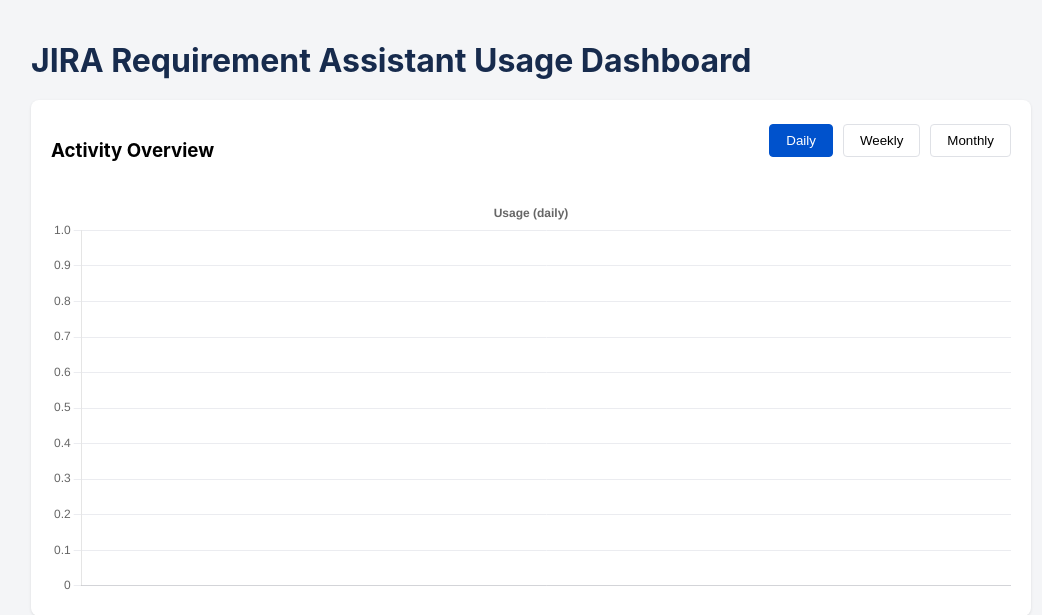
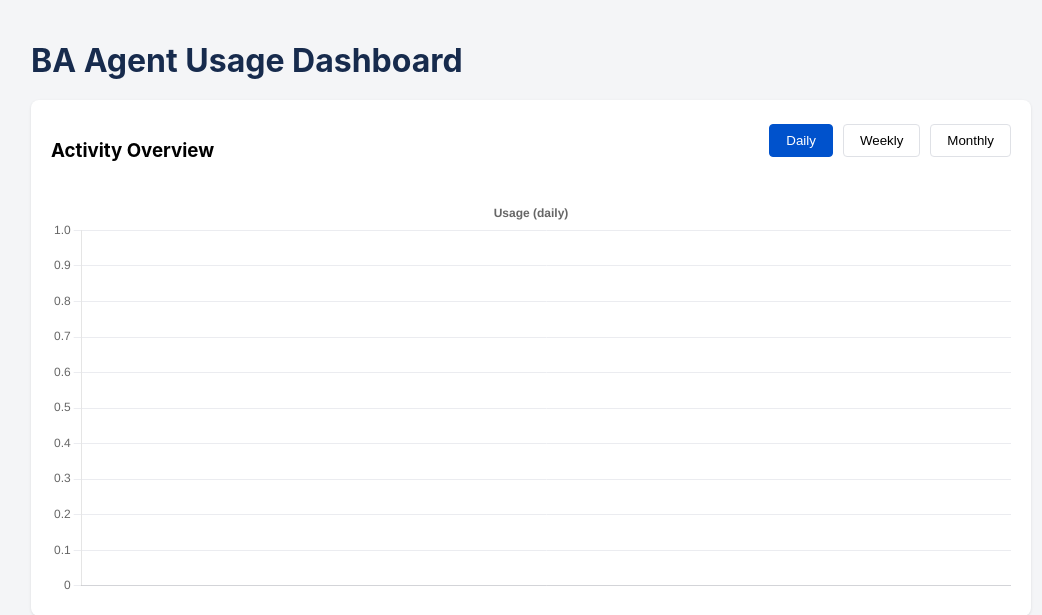
Before and after one commit to jackyhsuehtcg/requirement_assistant, a FastAPI app: page /dashboard in a window 1280 px wide. Shown: the top 615 px of the page, without its empty margins (109-1151 px from the left). Run offline with FastAPI, Linux system fonts and the light colour scheme; data that the repository does not hold is empty.

Commit message:
改名為BA Agent

```diff
--- a/backend/app/services.py
+++ b/backend/app/services.py
@@ -394,7 +394,7 @@ class LLMService:
             api_key = settings.OPENROUTER_API_KEY
             self.extra_headers = {
                 "HTTP-Referer": "https://github.com/hideman/requirement_assistant",
-                "X-Title": "JIRA Requirement Assistant",
+                "X-Title": "BA Agent",
             }
         else:
             logger.warning(f"Unknown LLM provider '{self.provider}'. Defaulting to OpenRouter.")
--- a/backend/app/templates/dashboard.html
+++ b/backend/app/templates/dashboard.html
@@ -3,7 +3,7 @@
 <head>
     <meta charset="UTF-8">
     <meta name="viewport" content="width=device-width, initial-scale=1.0">
-    <title>JIRA Requirement Assistant Usage Dashboard</title>
+    <title>BA Agent Usage Dashboard</title>
     <script src="https://cdn.jsdelivr.net/npm/chart.js"></script>
     <style>
         body { font-family: -apple-system, BlinkMacSystemFont, "Segoe UI", Roboto, sans-serif; padding: 20px; max-width: 1000px; margin: 0 auto; background: #f4f5f7; }
@@ -20,7 +20,7 @@
     </style>
 </head>
 <body>
-    <h1>JIRA Requirement Assistant Usage Dashboard</h1>
+    <h1>BA Agent Usage Dashboard</h1>
 
     <div class="card">
         <div style="display:flex; justify-content:space-between; align-items:center; margin-bottom:15px;">
--- a/backend/main.py
+++ b/backend/main.py
@@ -14,7 +14,7 @@ import os
 logging.basicConfig(level=logging.INFO)
 logger = logging.getLogger("uvicorn")
 
-app = FastAPI(title="JIRA Requirement Assistant API")
+app = FastAPI(title="BA Agent API")
 
 # Templates
 templates_dir = os.path.join(os.path.dirname(__file__), "app/templates")
```
Also changed, not shown: openspec/project.md (+1 -1 lines), spec.md (+1 -1 lines), extension/manifest.json.
